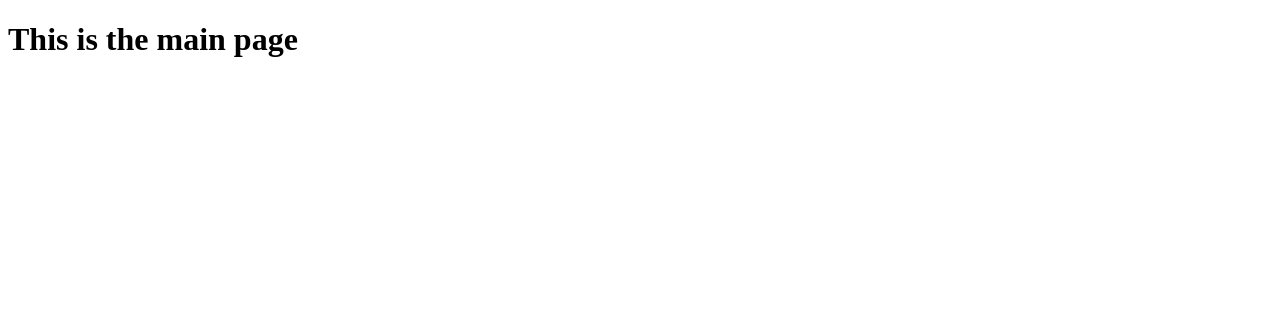
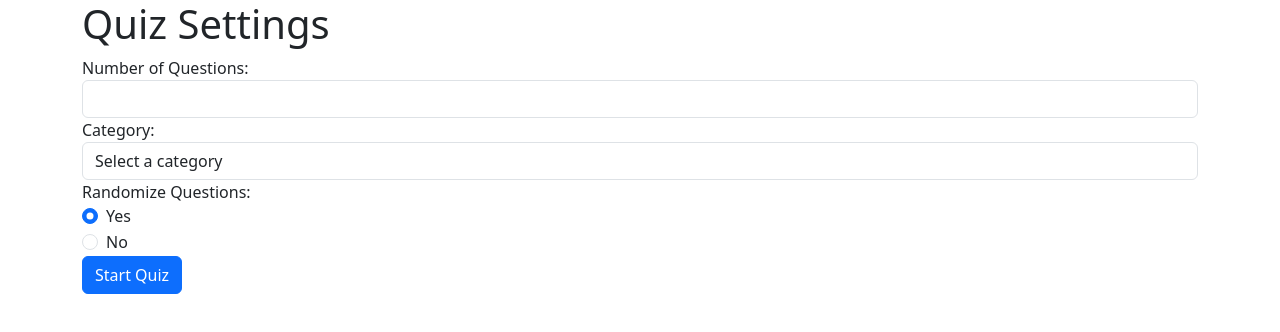
Before and after one commit to abutler911/2023-CQ-Quiz-App, a website: page public/index.html in a window 1280 px wide. Drawn offline with nearby package versions, Linux system fonts and the light colour scheme.

Commit message:
added user selection form on front page

```diff
--- a/public/index.html
+++ b/public/index.html
@@ -4,9 +4,92 @@
     <meta charset="UTF-8" />
     <meta http-equiv="X-UA-Compatible" content="IE=edge" />
     <meta name="viewport" content="width=device-width, initial-scale=1.0" />
+    <link
+      href="https://cdn.jsdelivr.net/npm/bootstrap@5.3.0-alpha2/dist/css/bootstrap.min.css"
+      rel="stylesheet"
+      integrity="sha384-aFq/bzH65dt+w6FI2ooMVUpc+21e0SRygnTpmBvdBgSdnuTN7QbdgL+OapgHtvPp"
+      crossorigin="anonymous"
+    />
+    <link rel="preconnect" href="https://fonts.googleapis.com" />
+    <link rel="preconnect" href="https://fonts.gstatic.com" crossorigin />
+    <link
+      href="https://fonts.googleapis.com/css2?family=Roboto:wght@100;300;400;500;700;900&display=swap"
+      rel="stylesheet"
+    />
+    <link rel="stylesheet" href="/css/styles.css" />
     <title>2023 CQ Study Guide</title>
   </head>
   <body>
-    <h1>This is the main page</h1>
+    <div class="container">
+      <div class="row">
+        <div class="col-md-12">
+          <h1>Quiz Settings</h1>
+          <form>
+            <div class="form-group">
+              <label for="numQuestions">Number of Questions:</label>
+              <input
+                type="number"
+                class="form-control"
+                id="numQuestions"
+                name="numQuestions"
+                min="1"
+                max="200"
+                required
+              />
+            </div>
+            <div class="form-group">
+              <label for="category">Category:</label>
+              <select
+                class="form-control"
+                id="category"
+                name="category"
+                required
+              >
+                <option value="">Select a category</option>
+                <option value="all">All Questions</option>
+
+                <option value="history">Limitations</option>
+                <option value="science">Deicing</option>
+                <option value="geography">Human Factors</option>
+              </select>
+            </div>
+            <div class="form-group">
+              <label>Randomize Questions:</label>
+              <div class="form-check">
+                <input
+                  class="form-check-input"
+                  type="radio"
+                  name="randomize"
+                  id="randomize-yes"
+                  value="yes"
+                  checked
+                />
+                <label class="form-check-label" for="randomize-yes">
+                  Yes
+                </label>
+              </div>
+              <div class="form-check">
+                <input
+                  class="form-check-input"
+                  type="radio"
+                  name="randomize"
+                  id="randomize-no"
+                  value="no"
+                />
+                <label class="form-check-label" for="randomize-no"> No </label>
+              </div>
+            </div>
+            <button type="submit" class="btn btn-primary">Start Quiz</button>
+          </form>
+        </div>
+      </div>
+    </div>
+
+    <script
+      src="https://cdn.jsdelivr.net/npm/bootstrap@5.3.0-alpha2/dist/js/bootstrap.bundle.min.js"
+      integrity="sha384-qKXV1j0HvMUeCBQ+QVp7JcfGl760yU08IQ+GpUo5hlbpg51QRiuqHAJz8+BrxE/N"
+      crossorigin="anonymous"
+    ></script>
+    <script src="/js/index.js"></script>
   </body>
 </html>
```
Also changed, not shown: public/css/styles.css (added), public/js/index.js (added).
